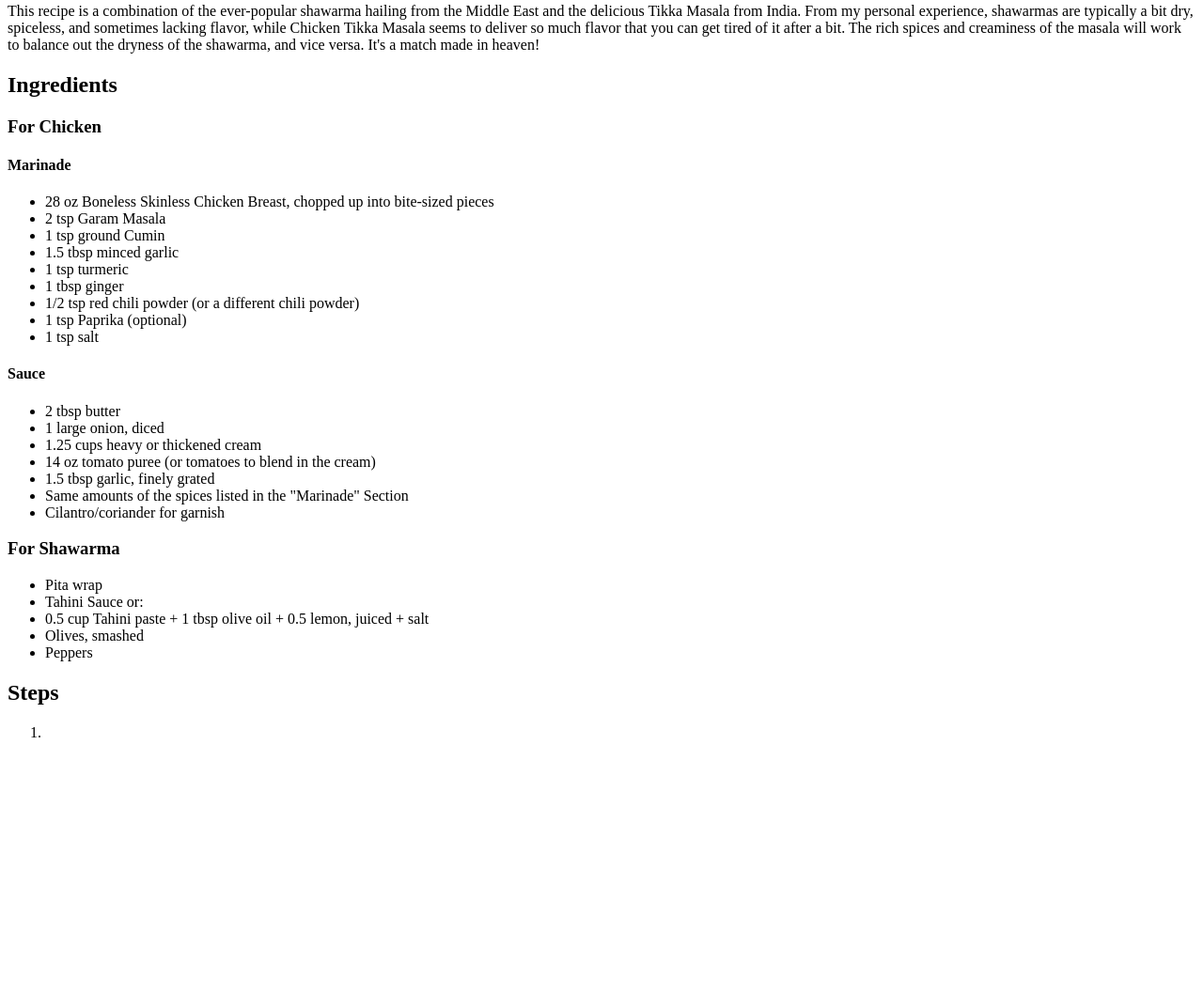
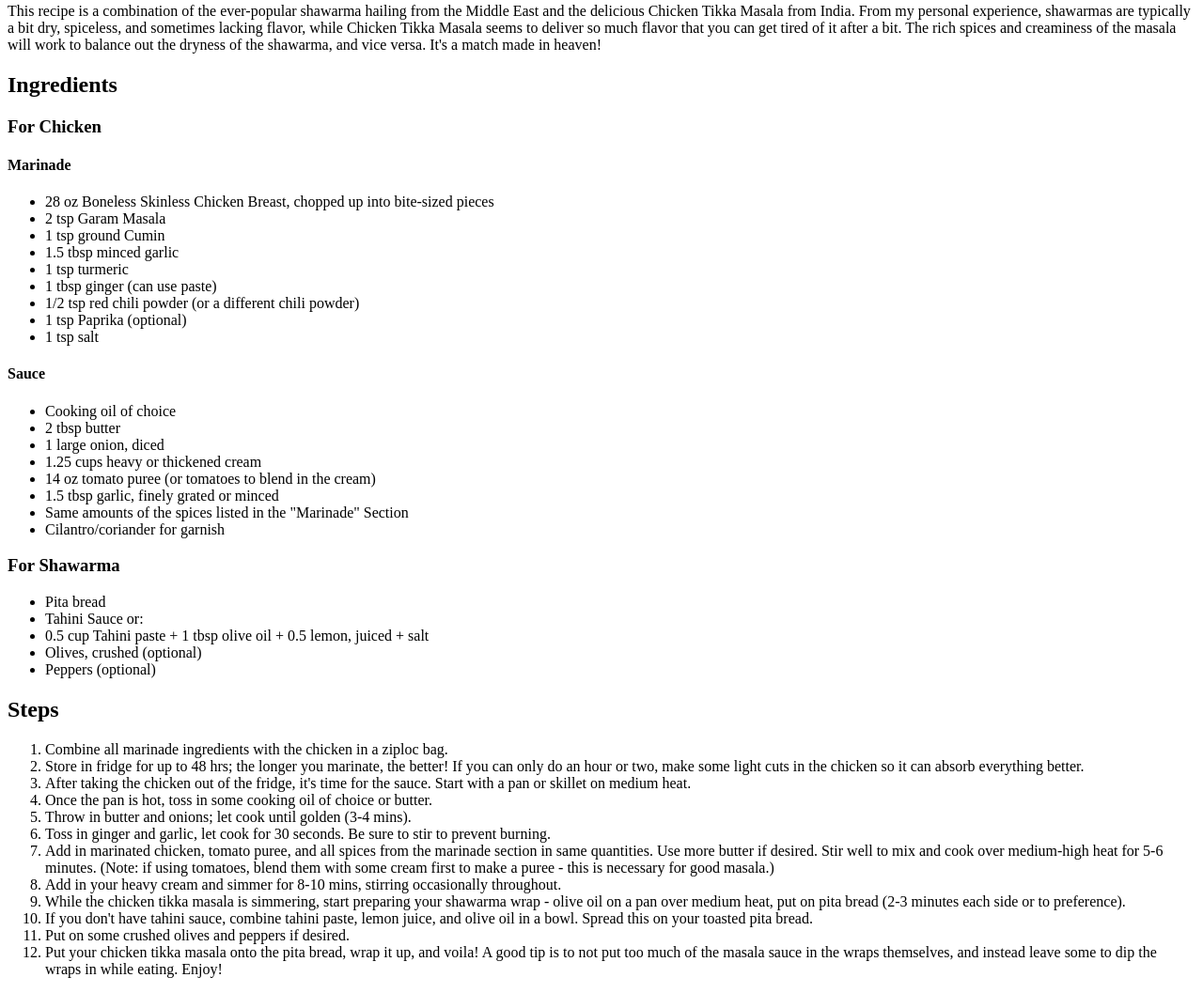
Before and after one commit to cshadx/odin-recipes, a plain HTML site: page recipes/shawarma.html in a window 1280 px wide. Shown: the part 868-1925 px from the top of the page at 94% size. Before the commit the page ends 1673 px from the top, so only its background shows below. Drawn offline with Linux system fonts and the light colour scheme.

Commit message:
Completed chicken tikka shawarma page.
Fully completed chicken tikka shawarma page.

```diff
--- a/recipes/shawarma.html
+++ b/recipes/shawarma.html
@@ -11,7 +11,7 @@
     <p></p>
     <h2>Description</h2>
     <p>This recipe is a combination of the ever-popular shawarma hailing from the Middle East and
-        the delicious Tikka Masala from India. From my personal experience, shawarmas
+        the delicious Chicken Tikka Masala from India. From my personal experience, shawarmas
         are typically a bit dry, spiceless, and sometimes lacking flavor, while Chicken Tikka Masala
         seems to deliver so much flavor that you can get tired of it after a bit. The rich spices
         and creaminess of the masala will work to balance out the dryness of the shawarma, and vice
@@ -26,32 +26,44 @@
         <li>1 tsp ground Cumin</li>
         <li>1.5 tbsp minced garlic</li>
         <li>1 tsp turmeric</li>
-        <li>1 tbsp ginger</li>
+        <li>1 tbsp ginger (can use paste)</li>
         <li>1/2 tsp red chili powder (or a different chili powder)</li>
         <li>1 tsp Paprika (optional)</li>
         <li>1 tsp salt</li>
     </ul>
     <h4>Sauce</h4>
     <ul>
+        <li>Cooking oil of choice</li>
         <li>2 tbsp butter</li>
         <li>1 large onion, diced</li>
         <li>1.25 cups heavy or thickened cream</li>
         <li>14 oz tomato puree (or tomatoes to blend in the cream)</li>
-        <li>1.5 tbsp garlic, finely grated</li>
+        <li>1.5 tbsp garlic, finely grated or minced</li>
         <li>Same amounts of the spices listed in the "Marinade" Section</li>
         <li>Cilantro/coriander for garnish</li>
     </ul>
     <h3>For Shawarma</h3>
     <ul>
-        <li>Pita wrap</li>
+        <li>Pita bread</li>
         <li>Tahini Sauce or:</li>
         <li>0.5 cup Tahini paste + 1 tbsp olive oil + 0.5 lemon, juiced + salt</li>
-        <li>Olives, smashed</li>
-        <li>Peppers</li>
+        <li>Olives, crushed (optional)</li>
+        <li>Peppers (optional)</li>
     </ul>
     <h2>Steps</h2>
     <ol>
-        <li></li>
+        <li>Combine all marinade ingredients with the chicken in a ziploc bag.</li>
+        <li>Store in fridge for up to 48 hrs; the longer you marinate, the better! If you can only do an hour or two, make some light cuts in the chicken so it can absorb everything better.</li>
+        <li>After taking the chicken out of the fridge, it's time for the sauce. Start with a pan or skillet on medium heat.</li>
+        <li>Once the pan is hot, toss in some cooking oil of choice or butter.</li>
+        <li>Throw in butter and onions; let cook until golden (3-4 mins).</li>
+        <li>Toss in ginger and garlic, let cook for 30 seconds. Be sure to stir to prevent burning.</li>
+        <li>Add in marinated chicken, tomato puree, and all spices from the marinade section in same quantities. Use more butter if desired. Stir well to mix and cook over medium-high heat for 5-6 minutes. (Note: if using tomatoes, blend them with some cream first to make a puree - this is necessary for good masala.)</li>
+        <li>Add in your heavy cream and simmer for 8-10 mins, stirring occasionally throughout.</li>
+        <li>While the chicken tikka masala is simmering, start preparing your shawarma wrap - olive oil on a pan over medium heat, put on pita bread (2-3 minutes each side or to preference).</li>
+        <li>If you don't have tahini sauce, combine tahini paste, lemon juice, and olive oil in a bowl. Spread this on your toasted pita bread.</li>
+        <li>Put on some crushed olives and peppers if desired.</li>
+        <li>Put your chicken tikka masala onto the pita bread, wrap it up, and voila! A good tip is to not put too much of the masala sauce in the wraps themselves, and instead leave some to dip the wraps in while eating. Enjoy!</li>
     </ol>
 </body>
 </html>
```
